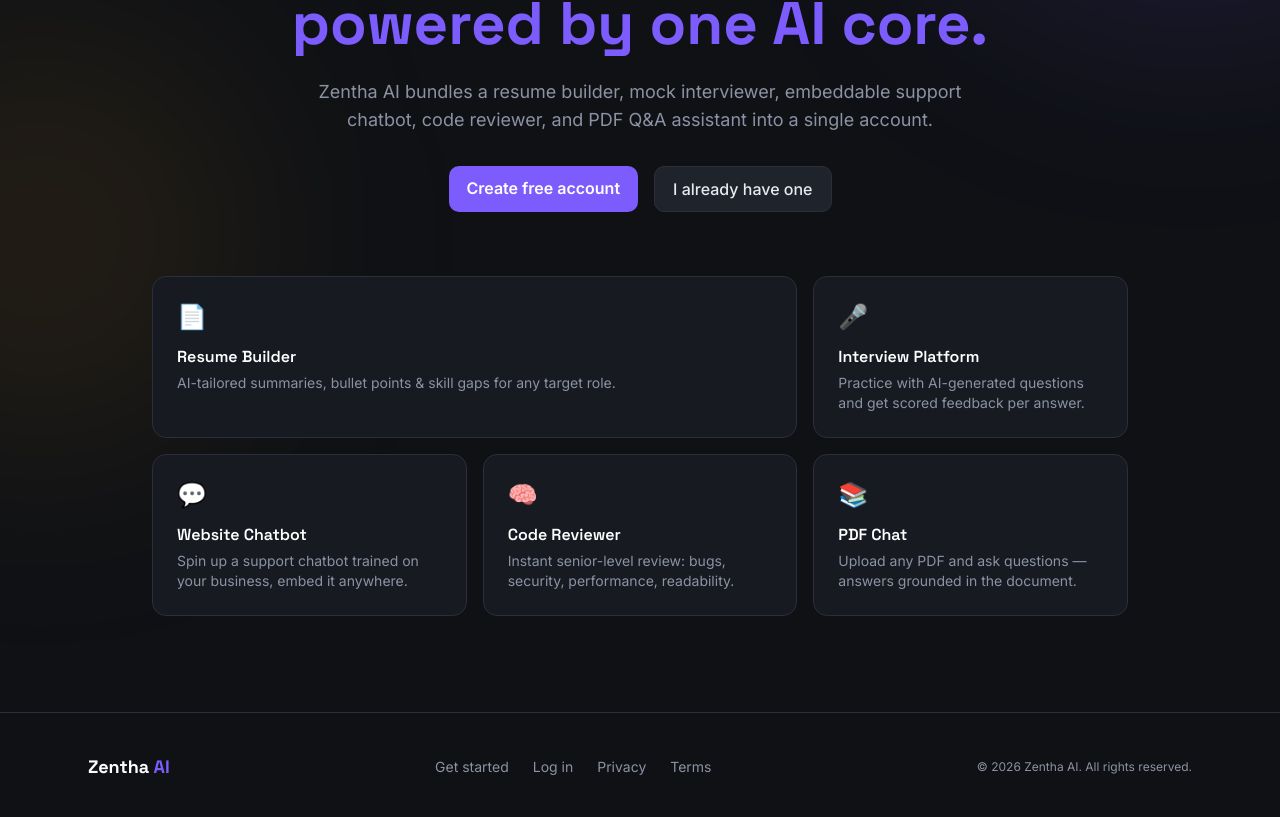
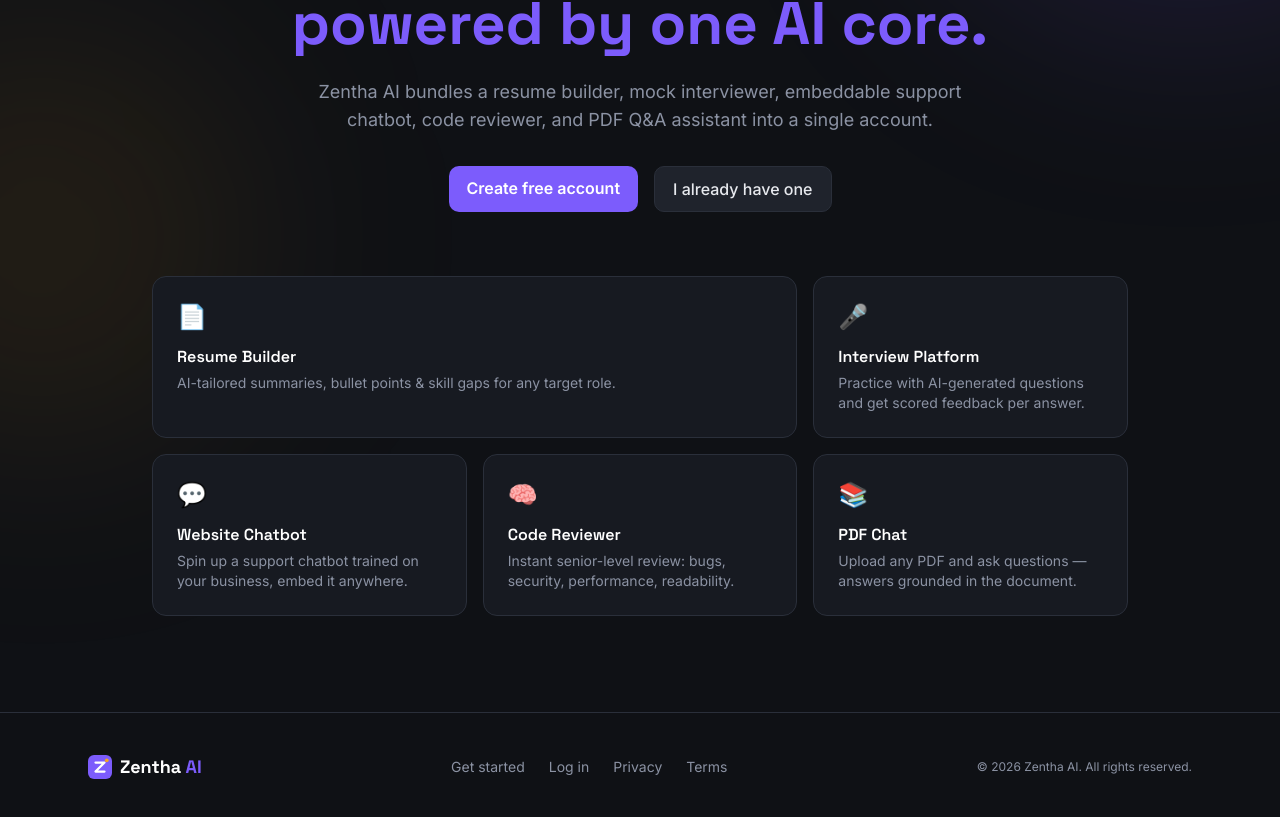
Before and after one commit to Pranshu1505/Zentha_AI, a React (Vite) app in the folder frontend/: page / in a window 1280 px wide. Shown: the part 347-1164 px from the top of the page. Built offline with nearby package versions, Linux system fonts and the light colour scheme; no server answers.

Commit message:
Add logo to footer

```diff
--- a/frontend/src/pages/Landing.jsx
+++ b/frontend/src/pages/Landing.jsx
@@ -60,6 +60,7 @@ const Landing = () => {
       <footer className="relative z-10 border-t border-border">
         <div className="max-w-6xl mx-auto px-6 py-10 flex flex-col md:flex-row items-center justify-between gap-6">
           <div className="flex items-center gap-2">
+            <Logo size={24} />
             <span className="font-display text-lg font-bold text-white">Zentha <span className="text-accent">AI</span></span>
           </div>
 
```
